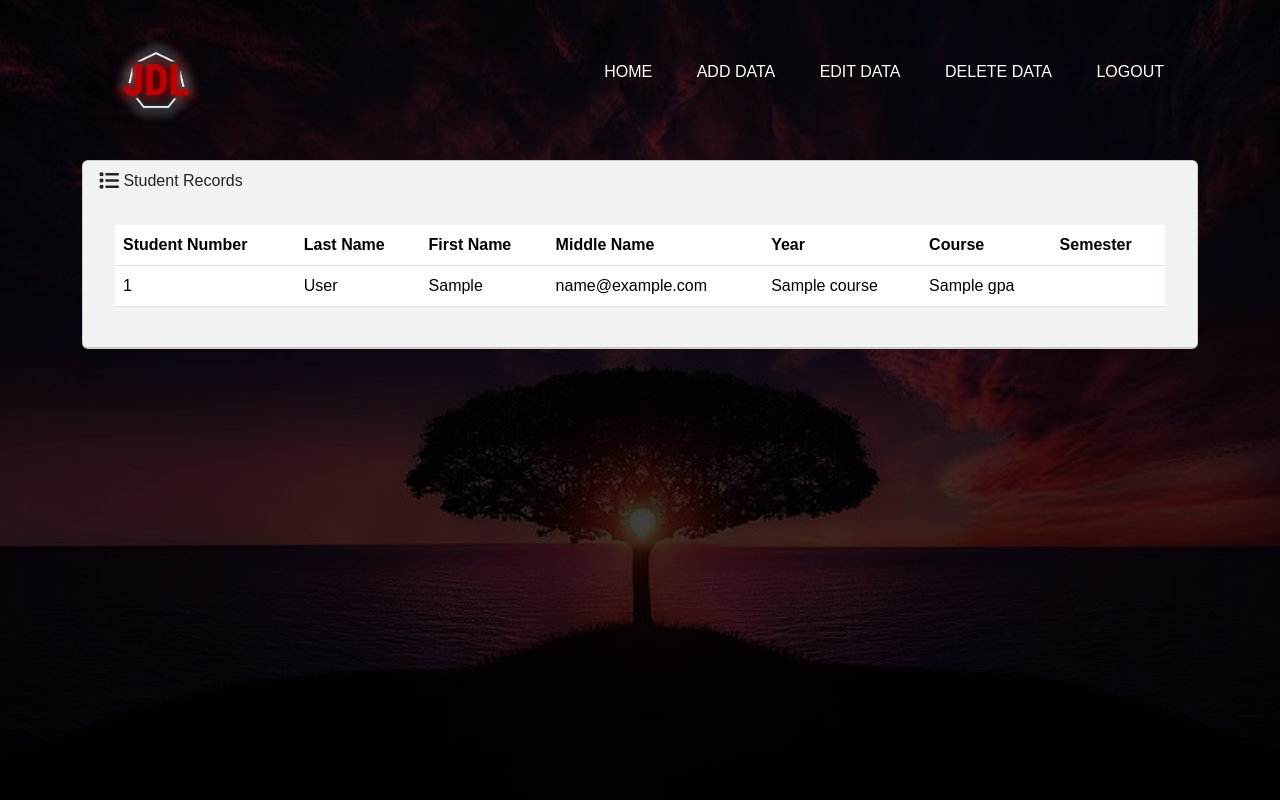
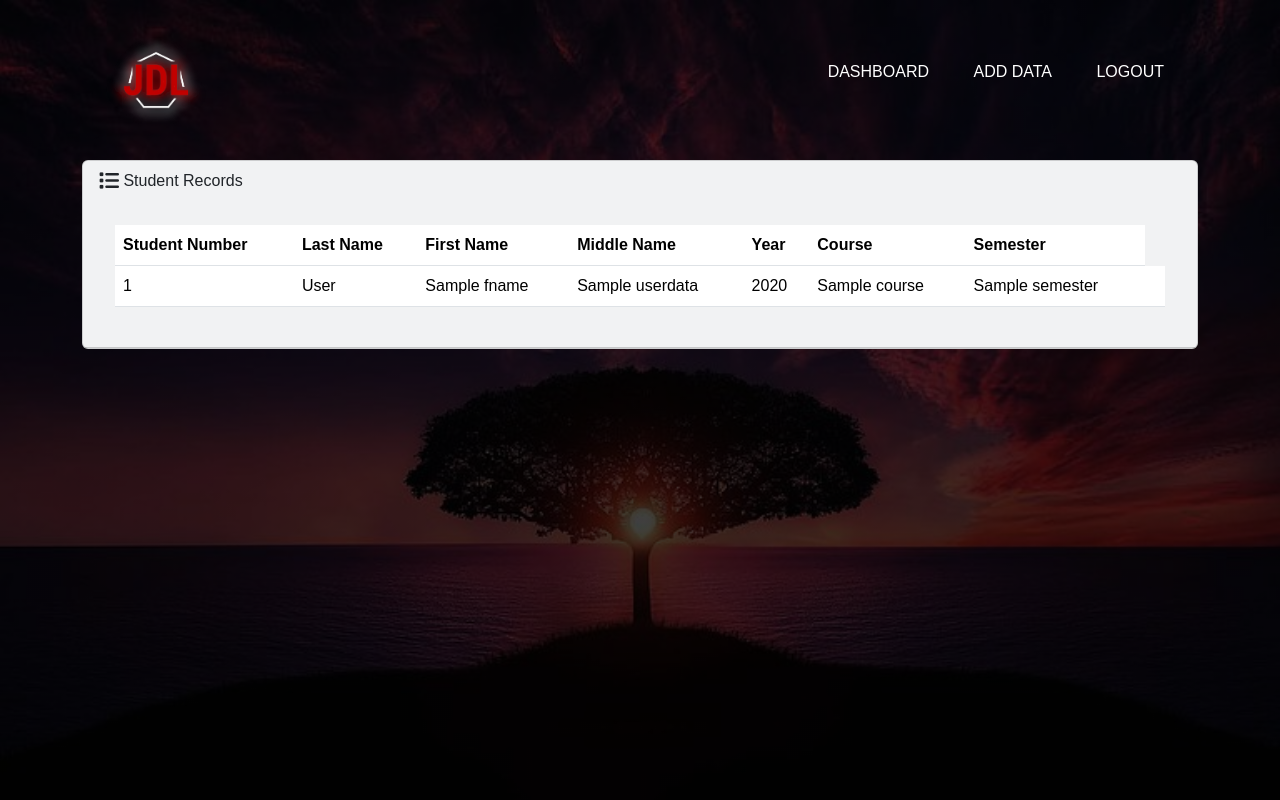
Before and after one commit to jayvie2007/DjangoStudentManagementSystemWithAPI, a Django app: template base/auth_user/templates/auth_user/database.html in a window 1280 px wide. Run offline with Django 4.2, Linux system fonts and the light colour scheme; the template is opened without the code that fills it: most values are stand-ins (such as "Sample title", 1, 10 or a date in 2020).

```diff
--- a/base/auth_user/models.py
+++ b/base/auth_user/models.py
@@ -14,7 +14,6 @@ class UserData(models.Model):
     fname = models.CharField(max_length=50)
     mname = models.CharField(max_length=50)
     lname = models.CharField(max_length=50)
-    bday = models.DateField()
     year = models.CharField(max_length=20)
     course = models.CharField(max_length=50)
     semester = models.CharField(max_length=50)
--- a/base/auth_user/templates/auth_user/add.html
+++ b/base/auth_user/templates/auth_user/add.html
@@ -5,10 +5,8 @@
 {% block header %}
 
     <ul>
-        <li><a href="{% url 'index' %}">Home</a></li>
+        <li><a href="{% url 'index' %}">Dashboard</a></li>
         <li><a href="{% url 'add' %}">Add Data</a></li>
-        <li><a href="#">Edit Data</a></li>
-        <li><a href="#">Delete Data</a></li>
         <li><a href="#">LogOut</a></li>
       </ul> {% endblock %}
       {% block body %}
@@ -18,6 +16,7 @@
   <a href="{% url 'database' %}" class="alert-link">Go to Home Page.</a>
 </div>
 {% else %}
+<div class="container-sm">
 <div class="row justify-content-center">
   <div class="col-6">
     <div class="card bg-light mb-3">
@@ -34,4 +33,5 @@
     </div>
   </div>
 </div>
+</div>
 {% endif %} {% endblock %}
--- a/base/auth_user/templates/auth_user/database.html
+++ b/base/auth_user/templates/auth_user/database.html
@@ -5,10 +5,8 @@
 {% block header %}
 
 <ul>
-  <li><a href="{% url 'index' %}">Home</a></li>
+  <li><a href="{% url 'index' %}">Dashboard</a></li>
   <li><a href="{% url 'add' %}">Add Data</a></li>
-  <li><a href="#">Edit Data</a></li>
-  <li><a href="#">Delete Data</a></li>
   <li><a href="#">LogOut</a></li>
 </ul> {% endblock %}
 
@@ -41,11 +39,12 @@
                     <tr>
                       <!--calling students data inside the loop-->
                       <td>{{ userdata.student_number }}</td>
-                      <td>{{ userdata.last_name }}</td>
-                      <td>{{ userdata.first_name }}</td>
-                      <td>{{ userdata.email }}</td>
+                      <td>{{ userdata.lname }}</td>
+                      <td>{{ userdata.fname }}</td>
+                      <td>{{ userdata.mname }}</td>
+                      <td>{{ userdata.year }}</td>
                       <td>{{ userdata.course }}</td>
-                      <td>{{ userdata.gpa }}</td>
+                      <td>{{ userdata.semester }}</td>
                       <td>
                         {% endfor %}
         </div>
--- a/base/auth_user/templates/auth_user/index.html
+++ b/base/auth_user/templates/auth_user/index.html
@@ -22,8 +22,8 @@
     </div>
 
     <div class="content">
-      <h1>YOUR HOUSE IN A CLICK</h1>
-      <P>Login to be able to purchase a variety of sets for your own home</P>
+      <h1>STUDENT MONITORING SYSTEM</h1>
+      <P>Login to be able to view the list of students enrolled</P>
       <div>
         <button type="button"><span></span><a href="{% url 'register_user' %}">Register</a></button>
         <button type="button"><span></span><a href="{% url 'login_user' %}">Login</a></button>
```
Also changed, not shown: base/auth_user/views_form.py (+10 -3 lines), base/auth_user/migrations/0006_auto_20230504_0947.py (added), base/auth_user/migrations/0007_auto_20230504_0950.py (added), base/auth_user/migrations/0008_auto_20230504_0959.py (added), base/db.sqlite3.
